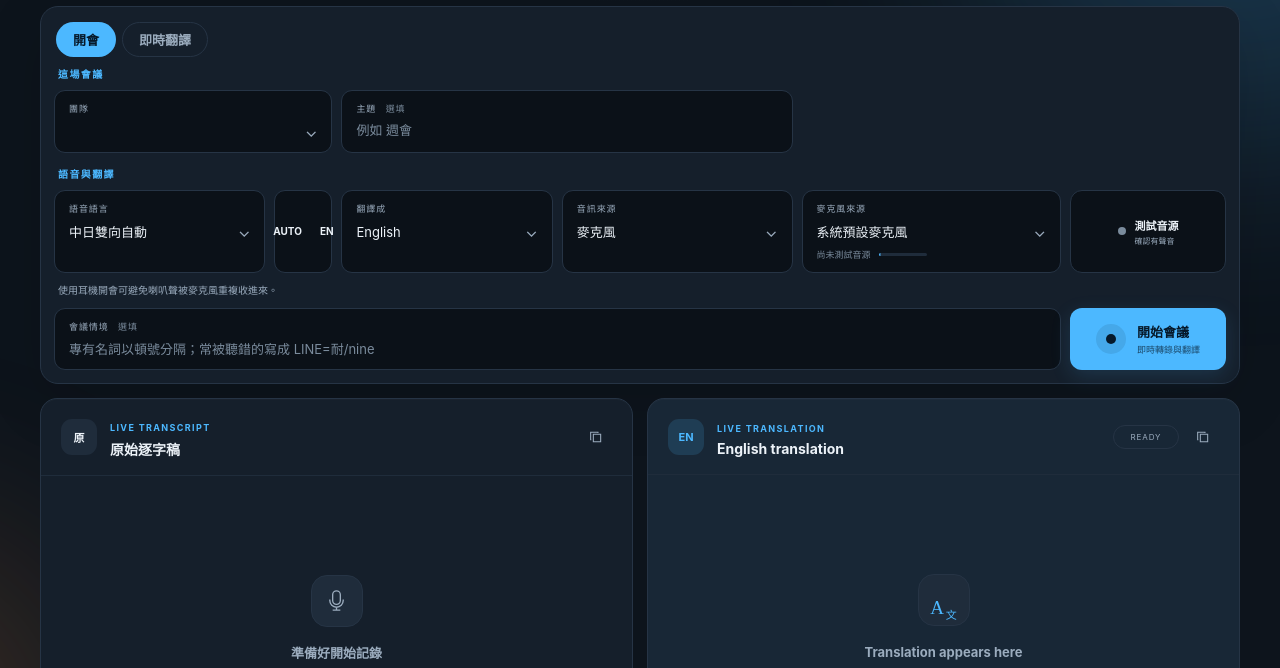
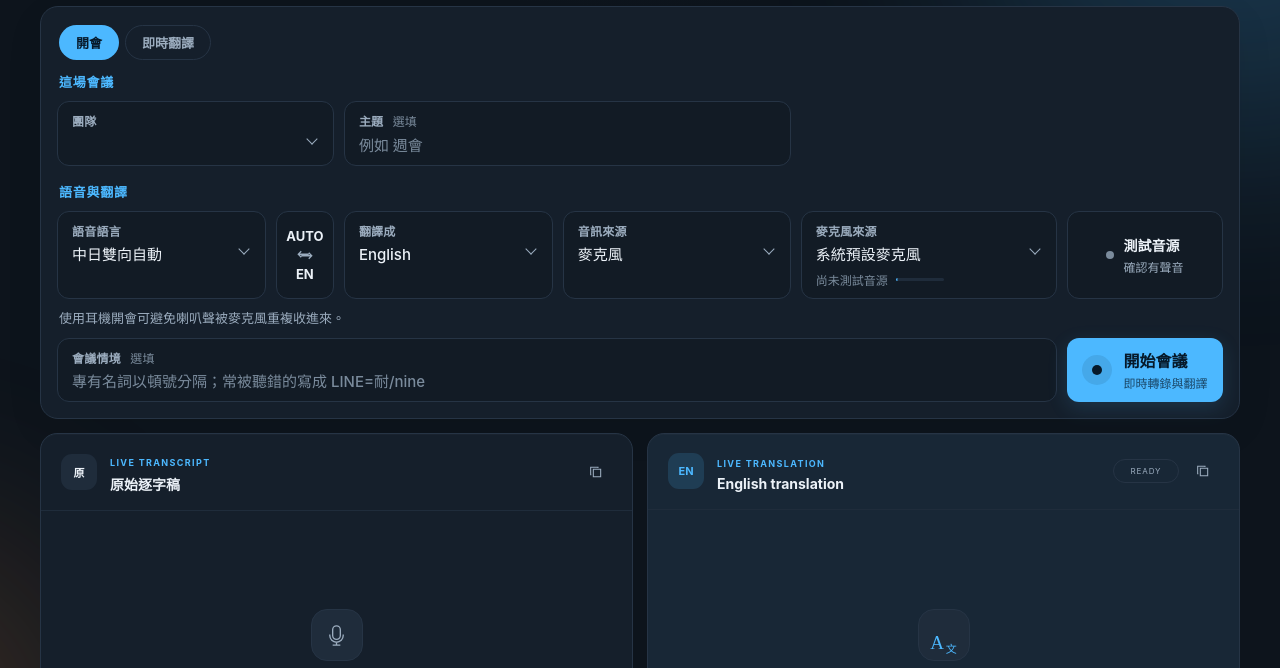
Before and after one commit to myyang19770915/LiveTranscription, a plain HTML site: page webapp/static/index.html in a window 1280 px wide. Shown: the part 132-800 px from the top of the page. Drawn offline with Linux system fonts and the light colour scheme; files that its build step writes are made by us from their sources; files whose address does not match are found by name.

Commit message:
開會設定區字體與框線調整，本機辨識引擎只顯示「本機」（setup-form-polish）
- 桌機寬度的設定區：欄位標籤 12px、選項值 15px、區段標題 13px、說明文字 12–13px，
  原本 8–10px 的小字一併放大
- 欄位卡、交換按鈕、測試音源統一 1px 框線與相同底色；滑過、聚焦有不同框色與外光暈
- 下拉箭頭改為 CSS 畫的斜角，不再是像字母 v 的文字符號
- 交換方向按鈕改為直向「語言／箭頭／語言」；中日雙向時顯示「中」「日」，不再折成直排
- 辨識引擎選項與成效指標頁的「本機 Confucius」改為「本機」，介面不再出現本機模型名稱
- 手機版設定面板不變；translate e2e 新增字級、交換按鈕與引擎名稱檢查

```diff
--- a/webapp/static/app.js
+++ b/webapp/static/app.js
@@ -99,7 +99,8 @@ function updateTranslationDirection(){
   direction={source:$('language').value,target:$('targetLanguage').value};
   if(!pair&&direction.source===direction.target){$('targetLanguage').value=direction.source==='en'?'zh':'en';direction.target=$('targetLanguage').value}
   translationEpoch++;activeTranslation?.abort();activeTranslation=null;clearTimeout(translationTimer);clearTimeout(pauseTimer);translated='';draftText='';translationOffset=0;translationHistory=[];flushRequested=false;lastDraftSource='';translationFailures=0;renderTranslation();
-  const tags=$('swap').querySelectorAll('.lang-tag');tags[0].textContent=languageTags[direction.source]||direction.source.toUpperCase();tags[1].textContent=languageTags[direction.target]||direction.target.toUpperCase();
+  const tags=$('swap').querySelectorAll('.lang-tag');const swapPair=direction.source==='zh_ja';   // 中 ⇆ 日, not 中⇄日 twice
+  tags[0].textContent=swapPair?'中':languageTags[direction.source]||direction.source.toUpperCase();tags[1].textContent=swapPair?'日':languageTags[direction.target]||direction.target.toUpperCase();
   $('targetLabel').textContent=pair?'中日雙向翻譯':`翻譯成 ${$('targetLanguage').selectedOptions[0].textContent}`;
   $('targetLabel').closest('.card-title').querySelector('.language-dot').textContent=languageTags[direction.target]||direction.target.toUpperCase();
   $('translateState').textContent='READY';$('translateState').className='state-chip';
@@ -342,7 +343,7 @@ function finalizedRecords(){
 }
 // 雲端精修: refinements go to the configured cloud model. Off by default; the choice stays in this browser.
 function cloudRefineOn(){return !$('cloudRefineRow').hidden&&$('cloudRefine').checked}
-// 辨識引擎: local Confucius, Azure MAI, or MAI for every language except Chinese. Shown only when MAI is configured.
+// 辨識引擎: local (shown as 本機, never the model name), Azure MAI, or MAI for every language except Chinese. Shown only when MAI is configured.
 function asrEngine(){return $('asrEngineRow').hidden?'local':$('asrEngine').value}
 // 團隊: every meeting belongs to one of the user's teams; the last choice stays in this browser.
 const NO_TEAM='尚未加入任何團隊，請聯絡管理員';
--- a/webapp/static/index.html
+++ b/webapp/static/index.html
@@ -1,5 +1,5 @@
 <!doctype html>
-<html lang="zh-Hant" data-theme="dark"><head><meta charset="utf-8"><meta name="viewport" content="width=device-width,initial-scale=1,viewport-fit=cover"><link rel="icon" href="/favicon.ico" sizes="any"><link rel="icon" type="image/png" sizes="32x32" href="/assets/favicon-32.png?v=2"><link rel="icon" type="image/png" sizes="192x192" href="/assets/favicon-192.png?v=2"><link rel="apple-touch-icon" href="/assets/apple-touch-icon.png?v=2"><meta name="theme-color" id="themeColor" content="#0d141c"><meta name="description" content="本機即時多語會議逐字稿與翻譯。"><title>語橋 Live — 即時會議翻譯</title><script>try{document.documentElement.dataset.theme=localStorage.getItem('interpreter-theme')==='light'?'light':'dark'}catch{}</script><link rel="stylesheet" href="/assets/tokens.css?v=20261108d"><link rel="stylesheet" href="/assets/styles.css?v=20261108a"><link rel="stylesheet" href="/assets/refine.css?v=20261108g"><link rel="stylesheet" href="/assets/themes.css?v=20261108c"><link rel="stylesheet" href="/assets/mobile.css?v=20261108i"><link rel="stylesheet" href="/assets/accounts.css?v=20261108c"><link rel="stylesheet" href="/assets/series.css?v=20261108b"><link rel="stylesheet" href="/assets/overlay.css?v=20261108e"></head>
+<html lang="zh-Hant" data-theme="dark"><head><meta charset="utf-8"><meta name="viewport" content="width=device-width,initial-scale=1,viewport-fit=cover"><link rel="icon" href="/favicon.ico" sizes="any"><link rel="icon" type="image/png" sizes="32x32" href="/assets/favicon-32.png?v=2"><link rel="icon" type="image/png" sizes="192x192" href="/assets/favicon-192.png?v=2"><link rel="apple-touch-icon" href="/assets/apple-touch-icon.png?v=2"><meta name="theme-color" id="themeColor" content="#0d141c"><meta name="description" content="本機即時多語會議逐字稿與翻譯。"><title>語橋 Live — 即時會議翻譯</title><script>try{document.documentElement.dataset.theme=localStorage.getItem('interpreter-theme')==='light'?'light':'dark'}catch{}</script><link rel="stylesheet" href="/assets/tokens.css?v=20261108d"><link rel="stylesheet" href="/assets/styles.css?v=20261108a"><link rel="stylesheet" href="/assets/refine.css?v=20261108h"><link rel="stylesheet" href="/assets/themes.css?v=20261108c"><link rel="stylesheet" href="/assets/mobile.css?v=20261108i"><link rel="stylesheet" href="/assets/accounts.css?v=20261108c"><link rel="stylesheet" href="/assets/series.css?v=20261108b"><link rel="stylesheet" href="/assets/overlay.css?v=20261108e"></head>
 <body><div class="ambient a1"></div><div class="ambient a2"></div><main>
   <nav><a class="brand" href="/"><span class="brand-mark"><img src="/assets/brand-icon.png?v=2" alt="" aria-hidden="true" width="32" height="32"></span><span><b>語橋 Live</b><small>跨語會議助理</small></span></a><div class="nav-actions"><div id="account" class="account"></div><div id="status" class="status idle" role="status"><i></i><span>系統待機</span></div><button id="themeToggle" class="theme-toggle" type="button" aria-label="切換至明亮主題" title="切換至明亮主題" aria-pressed="false"><svg class="theme-sun" viewBox="0 0 24 24" aria-hidden="true"><circle cx="12" cy="12" r="4"></circle><path d="M12 2v2m0 16v2M4.93 4.93l1.42 1.42m11.3 11.3 1.42 1.42M2 12h2m16 0h2M4.93 19.07l1.42-1.42m11.3-11.3 1.42-1.42"></path></svg><svg class="theme-moon" viewBox="0 0 24 24" aria-hidden="true"><path d="M20.4 15.2A8.4 8.4 0 0 1 8.8 3.6 8.5 8.5 0 1 0 20.4 15.2Z"></path></svg><span class="theme-label">明亮</span></button></div></nav>
   <header><div><span class="eyebrow">REAL-TIME MULTILINGUAL MEETING</span><h1>專注對話，<em>語言交給我們。</em></h1><p>多語即時逐字稿與翻譯，在本機安全完成。</p></div><div class="privacy"><svg viewBox="0 0 24 24"><path d="M12 2 4 5v6c0 5 3.4 9.4 8 11 4.6-1.6 8-6 8-11V5l-8-3Zm0 4a3 3 0 0 1 3 3v1h1v6H8v-6h1V9a3 3 0 0 0-1-1Z"/></svg><span><b>Local-first</b>音訊與錄音不離開你的設備</span></div></header>
@@ -21,7 +21,7 @@
     <div class="hint-stack"><p id="sourceHint" class="source-hint">使用耳機開會可避免喇叭聲被麥克風重複收進來。</p>
     <p id="learnedTerms" class="source-hint" title="會議中從逐字稿自動學到的名稱與常見誤聽，只作為翻譯參考，不會改寫原文" hidden></p></div>
     <p id="setupAdvanced" class="setup-heading" hidden>進階</p>
-    <div id="asrEngineRow" class="field engine-field" title="雲端 MAI 的日文、英文辨識較準；使用時音訊會傳送到 Azure，文字約慢 1 秒（實測比本機晚 1.3 秒出現）；最快是本機。混合模式下，中文（含中英、中日雙向）仍用本機。" hidden><label for="asrEngine">辨識引擎</label><div class="select-wrap"><select id="asrEngine"><option value="local">本機 Confucius</option><option value="hybrid">混合：中文本機、其他雲端 MAI</option><option value="mai">雲端 MAI</option></select></div><span class="field-note">雲端時音訊會傳送到 Azure，文字約慢 1 秒；最快是本機</span></div>
+    <div id="asrEngineRow" class="field engine-field" title="雲端 MAI 的日文、英文辨識較準；使用時音訊會傳送到 Azure，文字約慢 1 秒（實測比本機晚 1.3 秒出現）；最快是本機。混合模式下，中文（含中英、中日雙向）仍用本機。" hidden><label for="asrEngine">辨識引擎</label><div class="select-wrap"><select id="asrEngine"><option value="local">本機</option><option value="hybrid">混合：中文本機、其他雲端 MAI</option><option value="mai">雲端 MAI</option></select></div><span class="field-note">雲端時音訊會傳送到 Azure，文字約慢 1 秒；最快是本機</span></div>
     <label id="cloudRefineRow" class="field toggle-field" title="每句定稿後，背景改用雲端大模型帶前後文重新翻譯；即時翻譯仍在本機。機密會議請勿開啟。" hidden><input id="cloudRefine" type="checkbox"><span class="toggle-text"><b>雲端精修</b><small>會議內容會傳送到外部服務</small></span></label>
     <button id="start" class="primary"><span class="record-icon"><i></i></span><span class="button-copy"><b>開始會議</b><small>即時轉錄與翻譯</small></span></button>
   </section>
@@ -53,4 +53,4 @@
   <div id="mobileSettingsFields" class="mobile-settings-fields"></div>
   <button id="mobileSettingsDone" class="mobile-settings-done" type="button">完成設定</button>
 </dialog>
-<script src="/assets/account.js?v=20261108c"></script><script src="/assets/segmentation.js?v=20261108b"></script><script src="/assets/translation-context.js?v=20261104b"></script><script src="/assets/timeline.js?v=20261106a"></script><script src="/assets/subtitles.js?v=20261108h"></script><script src="/assets/overlay.js?v=20261108g"></script><script src="/assets/app.js?v=20261108j"></script><script src="/assets/series.js?v=20261107b"></script></body></html>
+<script src="/assets/account.js?v=20261108c"></script><script src="/assets/segmentation.js?v=20261108b"></script><script src="/assets/translation-context.js?v=20261104b"></script><script src="/assets/timeline.js?v=20261106a"></script><script src="/assets/subtitles.js?v=20261108h"></script><script src="/assets/overlay.js?v=20261108g"></script><script src="/assets/app.js?v=20261108k"></script><script src="/assets/series.js?v=20261107b"></script></body></html>
--- a/webapp/static/metrics.js
+++ b/webapp/static/metrics.js
@@ -5,7 +5,7 @@ function el(tag,props={},...children){const node=Object.assign(document.createEl
 const SVG='http://www.w3.org/2000/svg';
 function svg(tag,attrs={},...children){const node=document.createElementNS(SVG,tag);for(const [k,v] of Object.entries(attrs))node.setAttribute(k,v);node.append(...children.filter(Boolean));return node}
 let params=new URLSearchParams(location.search),latest=0,teamsLoaded=false;
-const ENGINES={local:'本機 Confucius',mai:'雲端 MAI',hybrid:'混合'};
+const ENGINES={local:'本機',mai:'雲端 MAI',hybrid:'混合'};
 const LANGUAGES={zh_ja:'中日雙向',auto:'中英自動',zh:'中文',en:'English',ja:'日本語',ko:'한국어',yue:'粵語'};
 const pct=r=>r==null?'—':`${Math.round(r*1000)/10}%`;
 const md=iso=>{const [,m,d]=iso.split('-').map(Number);return `${m}/${d}`};
--- a/webapp/static/refine.css
+++ b/webapp/static/refine.css
@@ -255,3 +255,40 @@ button:focus-visible, select:focus-visible, input:focus-visible {
 @media (prefers-reduced-motion: reduce) {
   *, *::before, *::after { scroll-behavior: auto !important; }
 }
+
+/* Setup form polish (setup-form-polish): readable sizes (labels 12 px, values 15 px, notes 12 px), one quiet 1 px border
+   on every card in the same colour, a drawn chevron instead of a text glyph, and the swap button as tag / arrows / tag
+   on one column so 中⇄日 never wraps. Desktop only; the phone settings sheet keeps its own sizes (mobile.css). */
+@media (min-width: 761px) {
+  .controls { gap: 10px; padding: 16px; box-shadow: 0 12px 40px rgb(0 0 0 / .06); }
+  .controls > .field, .controls > .direction, .controls > .mic-test {
+    border: 1px solid var(--border); border-radius: 12px; background: color-mix(in srgb, var(--page) 40%, var(--panel));
+    transition: border-color .15s ease, box-shadow .15s ease;
+  }
+  .controls > .field { padding: 10px 14px; }
+  .controls > .field:hover, .controls > .direction:hover:not(:disabled), .controls > .mic-test:hover:not(:disabled) { border-color: var(--field-border); }
+  .controls > .field:focus-within { border-color: var(--accent); box-shadow: 0 0 0 3px var(--accent-soft); }
+  .controls .field label { font-size: 12px; font-weight: 600; letter-spacing: .02em; text-transform: none; color: var(--muted); }
+  .controls .field label span { margin-left: 6px; font-weight: 500; color: var(--faint); }
+  .controls select, .controls input:not([type="checkbox"]) { font-size: 15px; font-weight: 500; }
+  .controls select { padding-top: 6px; padding-right: 22px; }
+  .controls .context-field input { padding-top: 6px; }
+  .controls .select-wrap::after {
+    content: ""; top: 50%; right: 3px; width: 7px; height: 7px; margin-top: -2px;
+    border-right: 1.6px solid var(--muted); border-bottom: 1.6px solid var(--muted); transform: translateY(-50%) rotate(45deg); pointer-events: none;
+  }
+  .controls .setup-heading { padding: 6px 2px 0; font-size: 13px; letter-spacing: .06em; }
+  .controls #setupMeeting { padding-top: 2px; }
+  .controls .mode-note { font-size: 13px; }
+  .controls .field-note, .controls .mic-health { font-size: 12px; }
+  .controls .source-hint { padding: 0 2px; font-size: 13px; }
+  .controls .toggle-text b { font-size: 15px; }
+  .controls .toggle-text small { margin-top: 3px; font-size: 12px; }
+  .controls .mic-test b { font-size: 14px; }
+  .controls .mic-test small { margin-top: 3px; font-size: 12px; }
+  .controls .button-copy b { font-size: 16px; }
+  .controls .button-copy small { font-size: 12px; }
+  .controls > .direction { flex-direction: column; gap: 2px; padding: 6px 0; }
+  .controls .direction .lang-tag { font-size: 13px; white-space: nowrap; }
+  .controls .direction svg { width: 18px; }
+}
```
Also changed, not shown: bench/translate_e2e.mjs (+7 -0 lines), webapp/static/metrics.html (+1 -1 lines), 3 other files.
